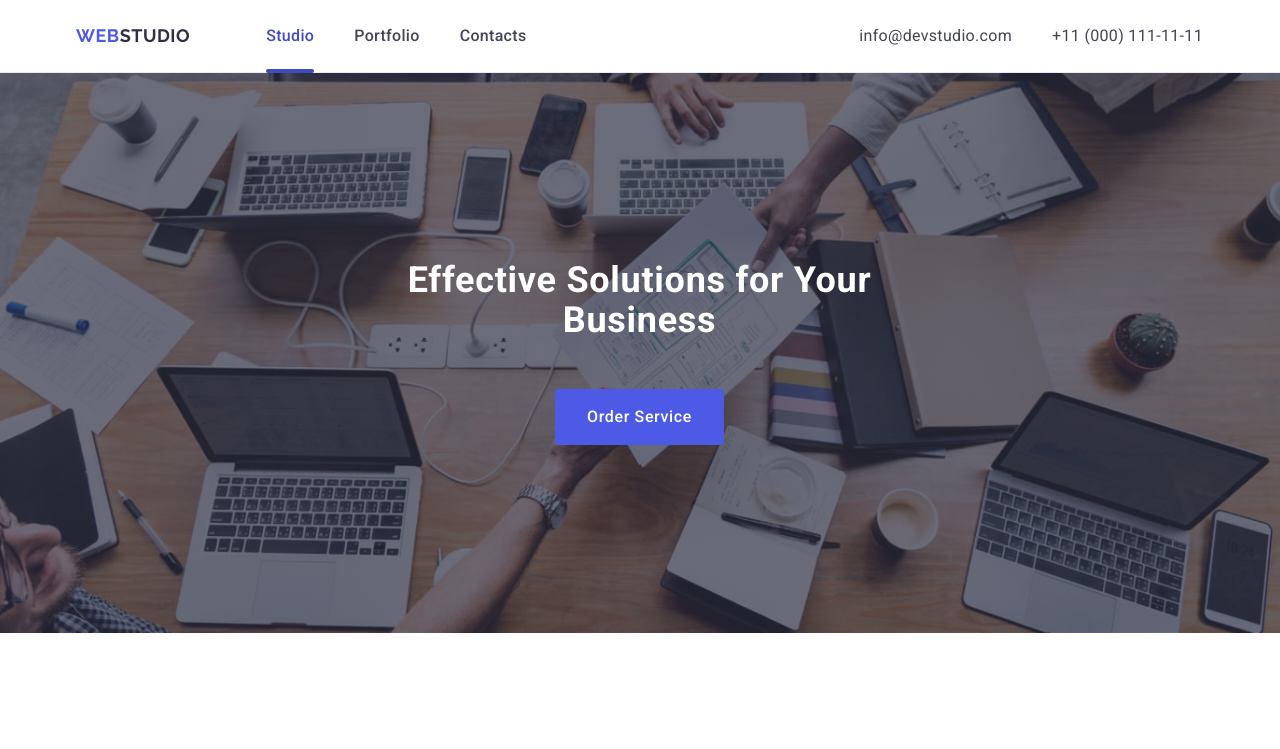
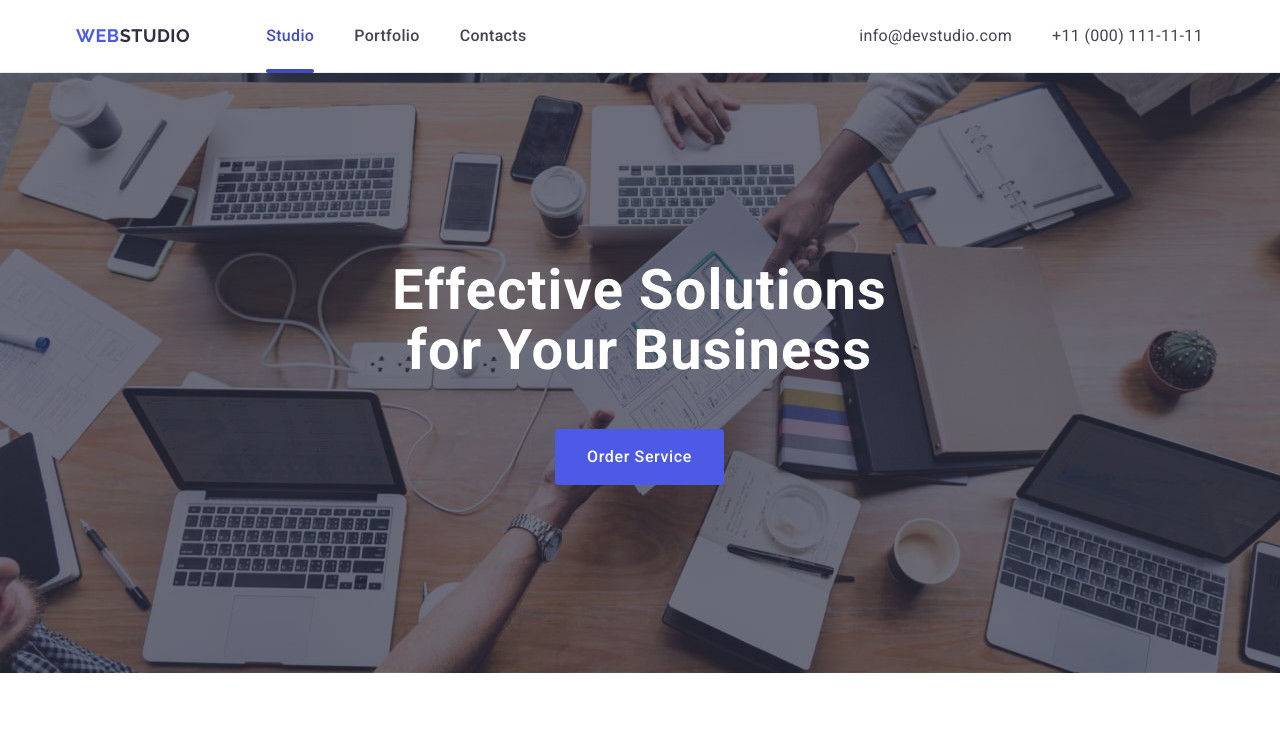
Before and after one commit to Olenasoloviva/goit-markup-hw-06, a plain HTML site: page index.html in a window 1280 px wide. Shown: the top 749 px of the page. Drawn offline with nearby package versions, Linux system fonts and the light colour scheme.

Commit message:
Update styles.css

```diff
--- a/css/styles.css
+++ b/css/styles.css
@@ -446,9 +446,9 @@ address{
 .hero-title {
     color: #FFF;
     text-align: center;
-    font-size: 36px;
+    font-size: 56px;
     font-weight: 700;
-    line-height: 1.11;
+    line-height: 1.07;
     letter-spacing: 0.02em;
     margin-bottom: 48px;
     max-width: 496px;
@@ -481,10 +481,6 @@ address{
     margin-left: auto;
     margin-right: auto;
     transition:  background-color 250ms cubic-bezier(0.4, 0, 0.2, 1);
-}
-
-@media screen and (min-width: 768px){
-
 }
 /* ---------------/----------------- */
 /* ------------------Features----------- */
@@ -589,7 +585,6 @@ address{
 }
 
 @media screen and (min-width: 1158px) {
-    }
     .features {
     padding: 120px 0;
 }
@@ -723,7 +718,6 @@ margin-top: 8px;
         padding-right: 108px;
         }
         .taste{
-
         }
         .taste-list{
             flex-direction: row;
@@ -736,9 +730,7 @@ margin-top: 8px;
  }
 
  @media screen and (min-width: 1158px){
-    .taste{
 
-    }
  }
 }
 
```
